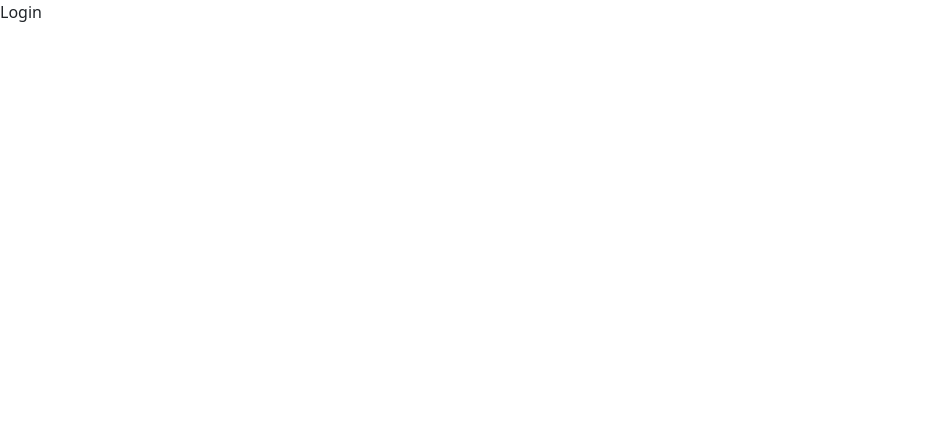
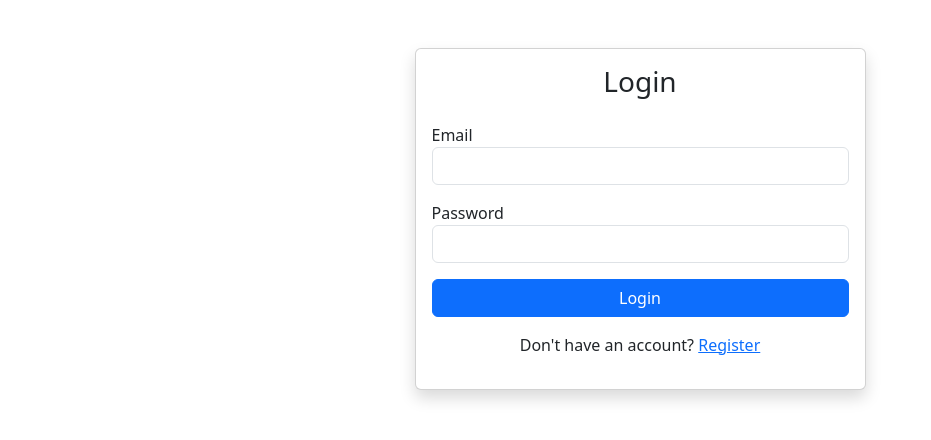
Before and after one commit to Abhishek7356/tast-management-client, a React app: page / in a window 1280 px wide. Shown: the top 440 px of the page, without its empty margins (0-931 px from the left). Built offline with nearby package versions, Linux system fonts and the light colour scheme; the HTML template or start-up script is replaced by a standard one.

Commit message:
implement login page and api intergration

```diff
--- a/src/pages/Login.jsx
+++ b/src/pages/Login.jsx
@@ -1,5 +1,6 @@
 import React, { useState } from 'react'
-import { useNavigate } from 'react-router-dom';
+import { Link, useNavigate } from 'react-router-dom';
+import { login } from '../services/authService';
 
 const Login = () => {
     const navigate = useNavigate();
@@ -9,8 +10,95 @@ const Login = () => {
         password: "",
     });
 
+    const [loading, setLoading] = useState(false);
+    const [error, setError] = useState("");
+
+    const handleChange = (e) => {
+        setFormData({
+            ...formData,
+            [e.target.name]: e.target.value,
+        });
+    };
+
+    const handleSubmit = async (e) => {
+        e.preventDefault();
+
+        setError("");
+
+        if (!formData.email || !formData.password) {
+            return setError("All fields are required.");
+        }
+
+        try {
+            setLoading(true);
+
+            const { data } = await login(formData);
+
+            localStorage.setItem("token", data.user.token);
+            localStorage.setItem("user", JSON.stringify(data.user));
+
+            navigate("/dashboard");
+        } catch (err) {
+            console.log(err)
+            setError(err.response?.data?.message || "Login failed");
+        } finally {
+            setLoading(false);
+        }
+    };
+
     return (
-        <div>Login</div>
+        <div className="container mt-5">
+            <div className="row justify-content-center">
+                <div className="col-md-5">
+                    <div className="card shadow">
+                        <div className="card-body">
+                            <h3 className="text-center mb-4">
+                                Login
+                            </h3>
+                            {error && (
+                                <div className="alert alert-danger">
+                                    {error}
+                                </div>
+                            )}
+                            <form onSubmit={handleSubmit}>
+                                <div className="mb-3">
+                                    <label>Email</label>
+                                    <input
+                                        type="email"
+                                        name="email"
+                                        className="form-control"
+                                        value={formData.email}
+                                        onChange={handleChange}
+                                    />
+                                </div>
+                                <div className="mb-3">
+                                    <label>Password</label>
+                                    <input
+                                        type="password"
+                                        name="password"
+                                        className="form-control"
+                                        value={formData.password}
+                                        onChange={handleChange}
+                                    />
+                                </div>
+                                <button
+                                    className="btn btn-primary w-100"
+                                    disabled={loading}
+                                >
+                                    {loading ? "Logging in..." : "Login"}
+                                </button>
+                            </form>
+                            <p className="mt-3 text-center">
+                                Don't have an account?{" "}
+                                <Link to="/register">
+                                    Register
+                                </Link>
+                            </p>
+                        </div>
+                    </div>
+                </div>
+            </div>
+        </div>
     )
 }
 
```
